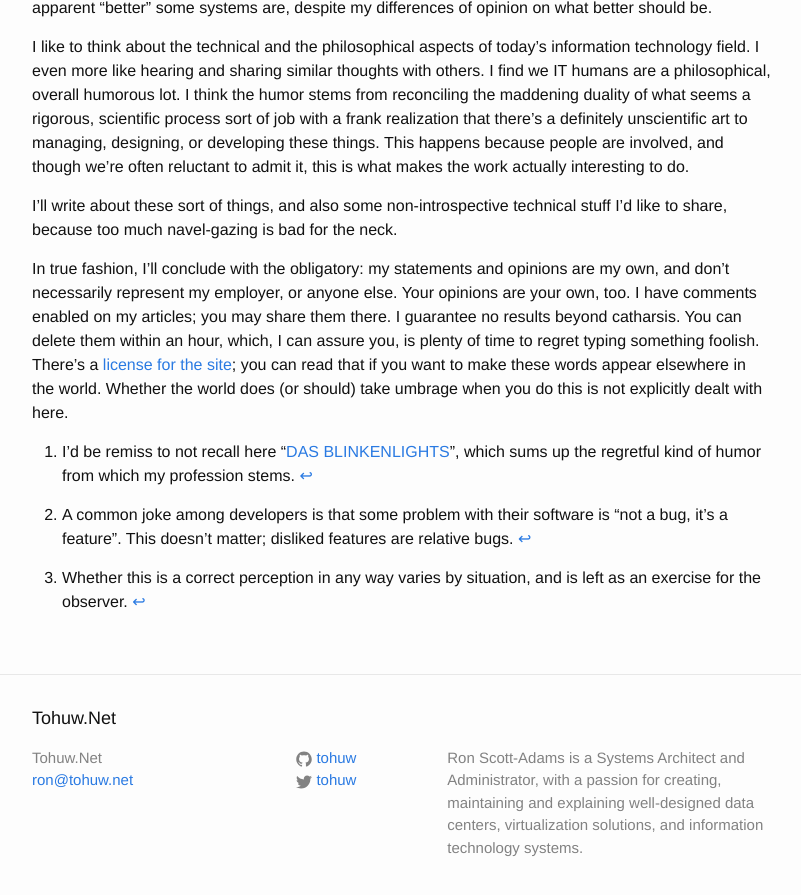
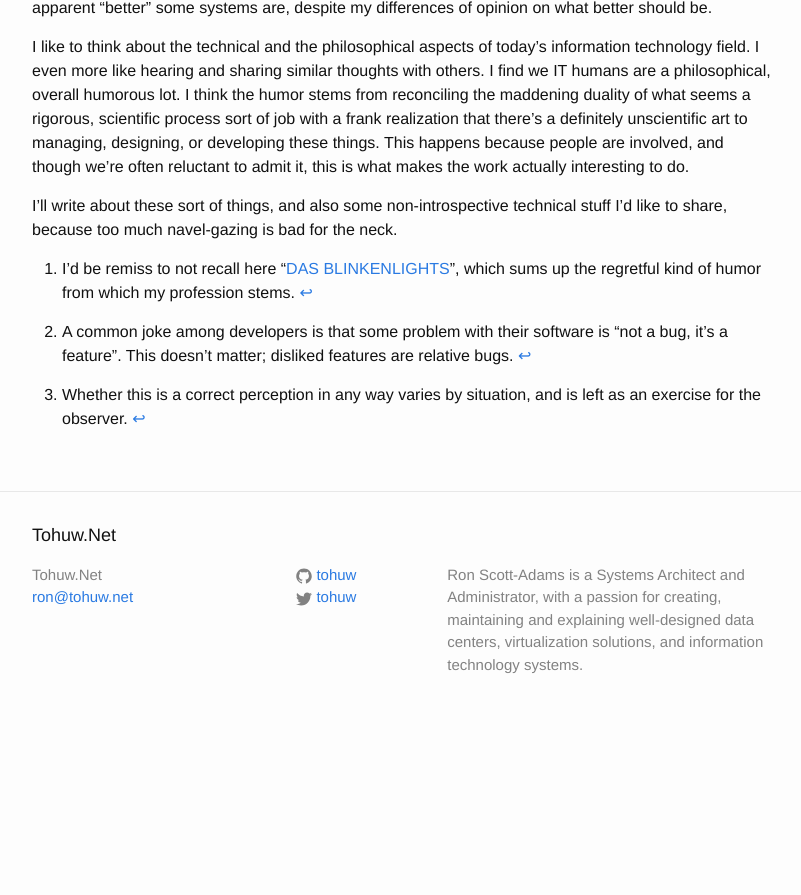
Before and after one commit to tohuw/tohuwnet-sources-old, a Jekyll site: the page built from about.md, in a window 1280 px wide and 900 px high, scrolled down 1201 px. Shown: the top 895 px of the window, without its empty margins (238-1039 px from the left). Built offline with Jekyll 4.4.1, drawn with Linux system fonts in a browser that asks for light colours; comment, search, counter and statistics services are not loaded; after the commit the page ends 1937 px from its top, so only the background shows below that.

Commit message:
Shortened about page slightly, added a few details to README

```diff
--- a/about.md
+++ b/about.md
@@ -34,8 +34,6 @@ I like to think about the technical and the philosophical aspects of today's inf
 
 I'll write about these sort of things, and also some non-introspective technical stuff I'd like to share, because too much navel-gazing is bad for the neck.
 
-In true fashion, I'll conclude with the obligatory: my statements and opinions are my own, and don't necessarily represent my employer, or anyone else. Your opinions are your own, too. I have comments enabled on my articles; you may share them there. I guarantee no results beyond catharsis. You can delete them within an hour, which, I can assure you, is plenty of time to regret typing something foolish. There's a [license for the site](/rights); you can read that if you want to make these words appear elsewhere in the world. Whether the world does (or should) take umbrage when you do this is not explicitly dealt with here.
-
 [^dasblinkenlights]: I'd be remiss to not recall here "[DAS BLINKENLIGHTS](https://wikipedia.org/wiki/Blinkenlights)", which sums up the regretful kind of humor from which my profession stems.
 
 [^notabug]: A common joke among developers is that some problem with their software is "not a bug, it's a feature". This doesn't matter; disliked features are relative bugs.
```
Also changed, not shown: README.md.
